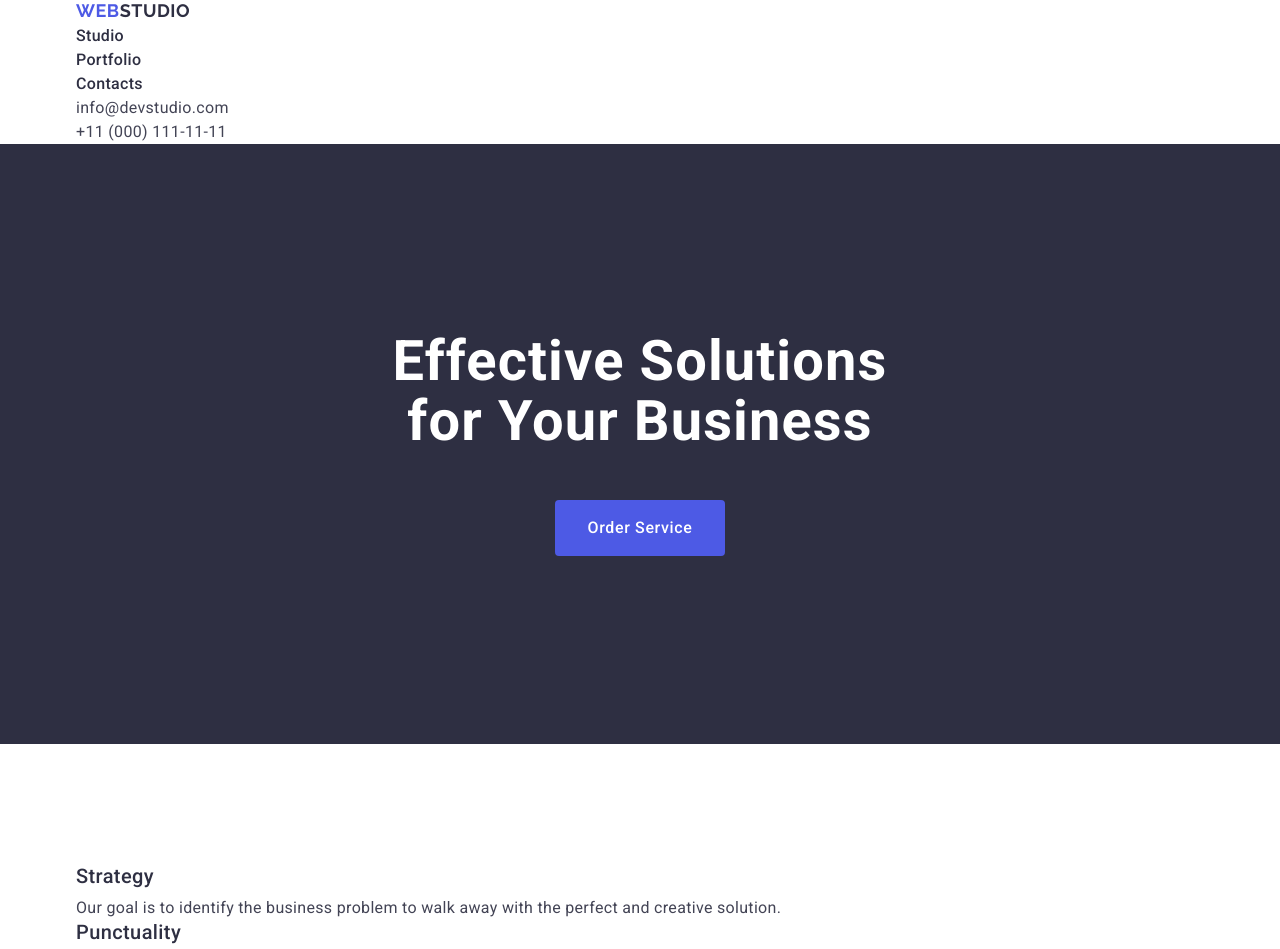
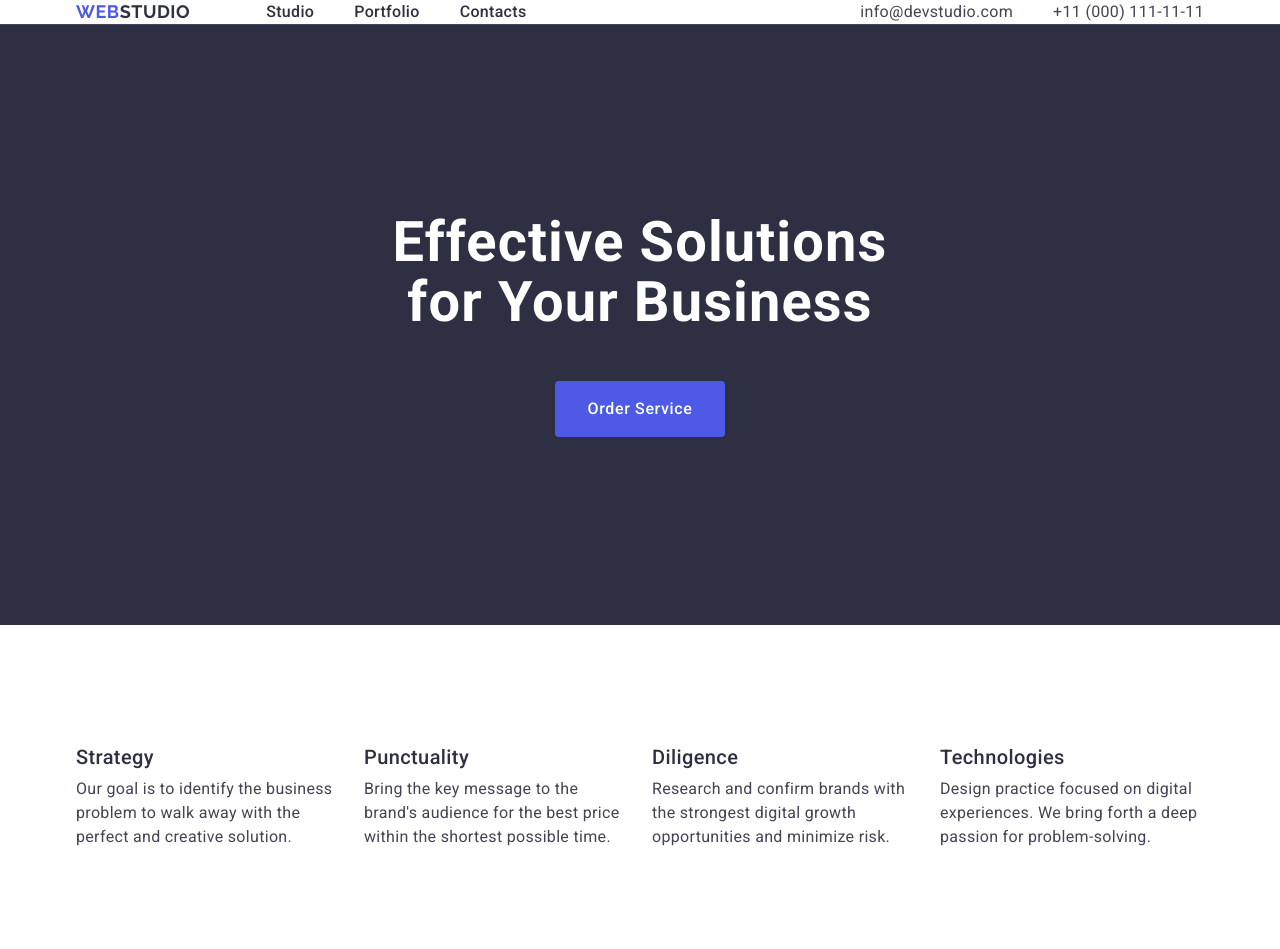
Before and after one commit to OleksandraBabak/goit-markup-hw-03, a plain HTML site: page index.html in a window 1280 px wide. Shown: the top 949 px of the page. Drawn offline with nearby package versions, Linux system fonts and the light colour scheme.

Commit message:
update initial files

```diff
--- a/css/styles.css
+++ b/css/styles.css
@@ -46,6 +46,7 @@ ul {
   letter-spacing: 0.03em;
   text-transform: uppercase;
   text-decoration: none;
+  margin-right: 76px;
 }
 
 .logo span {
@@ -59,6 +60,39 @@ ul {
 
 header {
   background: #fff;
+  border-bottom: 1px solid;
+}
+
+.header-container {
+  display: flex;
+  align-items: center;
+}
+
+.header-navigation {
+  display: flex;
+  align-items: center;
+}
+
+.site-nav {
+  display: flex;
+  gap: 40px;
+}
+
+.site-nav .link-nav {
+  color: #2e2f42;
+  font-weight: 500;
+  font-size: 16px;
+  line-height: 1.5;
+  letter-spacing: 0.02em;
+  text-decoration: none;
+}
+
+.site-nav .link-nav:hover {
+  color: #404bbf;
+}
+
+.site-nav .link-nav:focus {
+  color: #404bbf;
 }
 
 .link-nav {
@@ -70,6 +104,12 @@ header {
 
 .contacts {
   font-style: normal;
+  margin-left: auto;
+}
+
+.contacts-address {
+  display: flex;
+  gap: 40px;
 }
 
 .contacts .link-contacts {
@@ -136,23 +176,6 @@ header {
   background-color: #404bbf;
 }
 
-.site-nav .link-nav {
-  color: #2e2f42;
-  font-weight: 500;
-  font-size: 16px;
-  line-height: 1.5;
-  letter-spacing: 0.02em;
-  text-decoration: none;
-}
-
-.site-nav .link-nav:hover {
-  color: #404bbf;
-}
-
-.site-nav .link-nav:focus {
-  color: #404bbf;
-}
-
 .title {
   color: #2e2f42;
   font-weight: 500;
@@ -174,9 +197,28 @@ header {
   box-sizing: border-box;
 }
 
+.visually-hiden {
+  position: absolute;
+  width: 1px;
+  height: 1px;
+  margin: -1px;
+  border: 0;
+  padding: 0;
+  white-space: nowrap;
+  clip-path: inset(100%);
+  clip: rect(0 0 0 0);
+  overflow: hidden;
+}
+
 .advantages-list {
   margin-top: 120px;
   margin-bottom: 120px;
+  display: flex;
+  gap: 24px;
+}
+
+.advantages-item {
+  width: calc((100% - 72px) / 4);
 }
 
 .team {
--- a/index.html
+++ b/index.html
@@ -19,20 +19,17 @@
   <body>
     <!-- Шапка веб-сторінки -->
     <header class="header">
-      <nav>
-        <div class="container header-container">
+      <div class="container header-container">
+      <nav class="header-navigation">
           <a class="logo" href="./index.html">Web<span>Studio</span></a>
           <ul class="site-nav">
             <li><a class="link-nav" href="./index.html">Studio</a></li>
             <li><a class="link-nav" href="">Portfolio</a></li>
             <li><a class="link-nav" href="">Contacts</a></li>
           </ul>
-        </div>
-        <!-- Меню навігації -->
       </nav>
       <address class="contacts">
-        <div class="container">
-          <ul>
+          <ul class="contacts-address">
             <li>
               <a class="link-contacts" href="mailto:info@devstudio.com"
                 >info@devstudio.com</a
@@ -57,30 +54,30 @@
       </section>
       <section>
         <div class="container">
-          <h2 hidden>Advantages</h2>
+          <h2 class="visually-hiden">Advantages</h2>
           <ul class="advantages-list">
-            <li>
+            <li class="advantages-item">
               <h3 class="title">Strategy</h3>
               <p class="text">
                 Our goal is to identify the business problem to walk away with
                 the perfect and creative solution.
               </p>
             </li>
-            <li>
+            <li class="advantages-item">
               <h3 class="title">Punctuality</h3>
               <p class="text">
                 Bring the key message to the brand's audience for the best price
                 within the shortest possible time.
               </p>
             </li>
-            <li>
+            <li class="advantages-item">
               <h3 class="title">Diligence</h3>
               <p class="text">
                 Research and confirm brands with the strongest digital growth
                 opportunities and minimize risk.
               </p>
             </li>
-            <li>
+            <li class="advantages-item">
               <h3 class="title">Technologies</h3>
               <p class="text">
                 Design practice focused on digital experiences. We bring forth a
```
